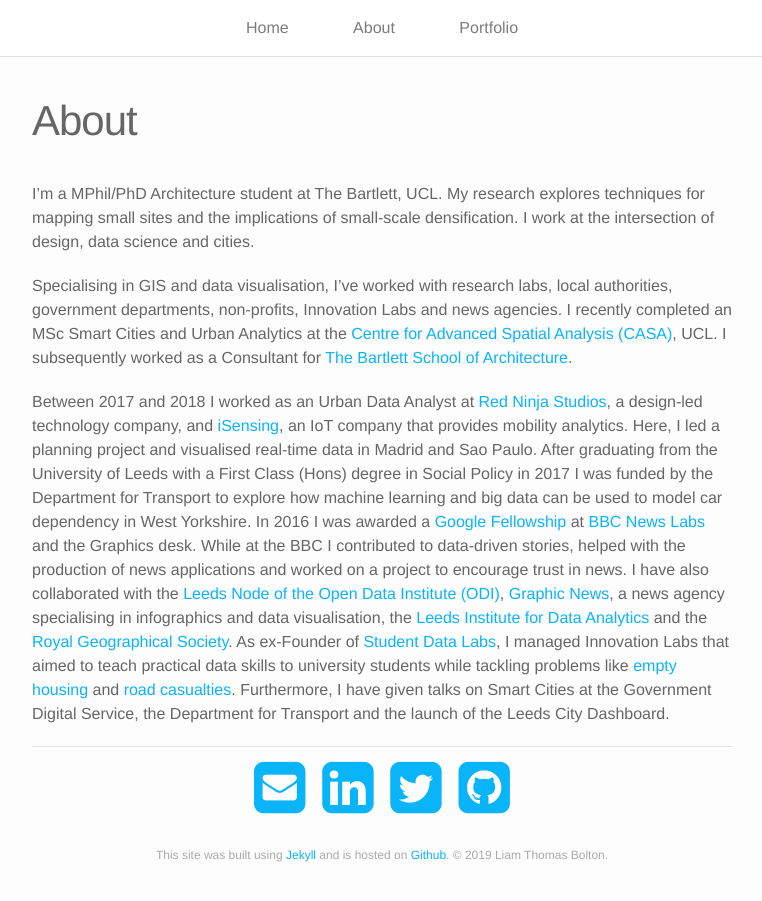
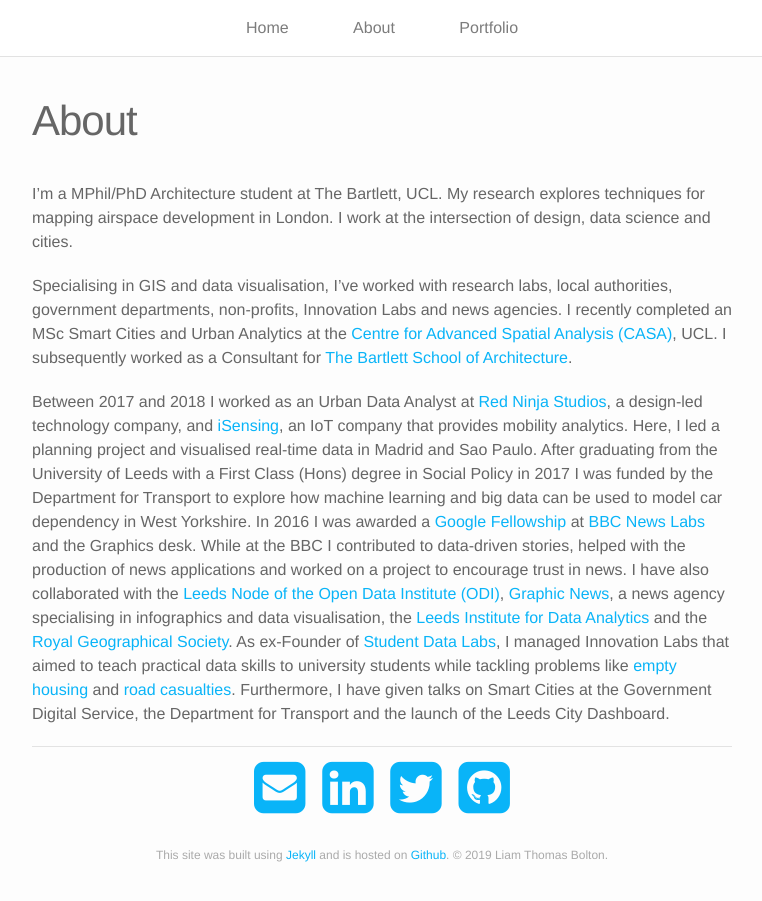
Before and after one commit to lbuk/portfolio-website, a Jekyll site: the page built from about.md, in a window 1280 px wide and 972 px high. Shown: the top 901 px of the window, without its empty margins (258-1020 px from the left). Built offline with Jekyll 4.4.1, drawn with Linux system fonts in a browser that asks for light colours; nearby versions of some CDN libraries.

Commit message:
Update about.md

```diff
--- a/about.md
+++ b/about.md
@@ -4,7 +4,7 @@
 permalink: /About/
 ---
 
-I'm a MPhil/PhD Architecture student at The Bartlett, UCL. My research explores techniques for mapping small sites and the implications of small-scale densification. I work at the intersection of design, data science and cities.
+I'm a MPhil/PhD Architecture student at The Bartlett, UCL. My research explores techniques for mapping airspace development in London. I work at the intersection of design, data science and cities.
 
 Specialising in GIS and data visualisation, I've worked with research labs, local authorities, government departments, non-profits, Innovation Labs and news agencies. I recently completed an MSc Smart Cities and Urban Analytics at the <a href="https://www.ucl.ac.uk/bartlett/casa/">Centre for Advanced Spatial Analysis (CASA)</a>, UCL. I subsequently worked as a Consultant for <a href="https://www.ucl.ac.uk/bartlett/architecture/">The Bartlett School of Architecture</a>.
 
```
